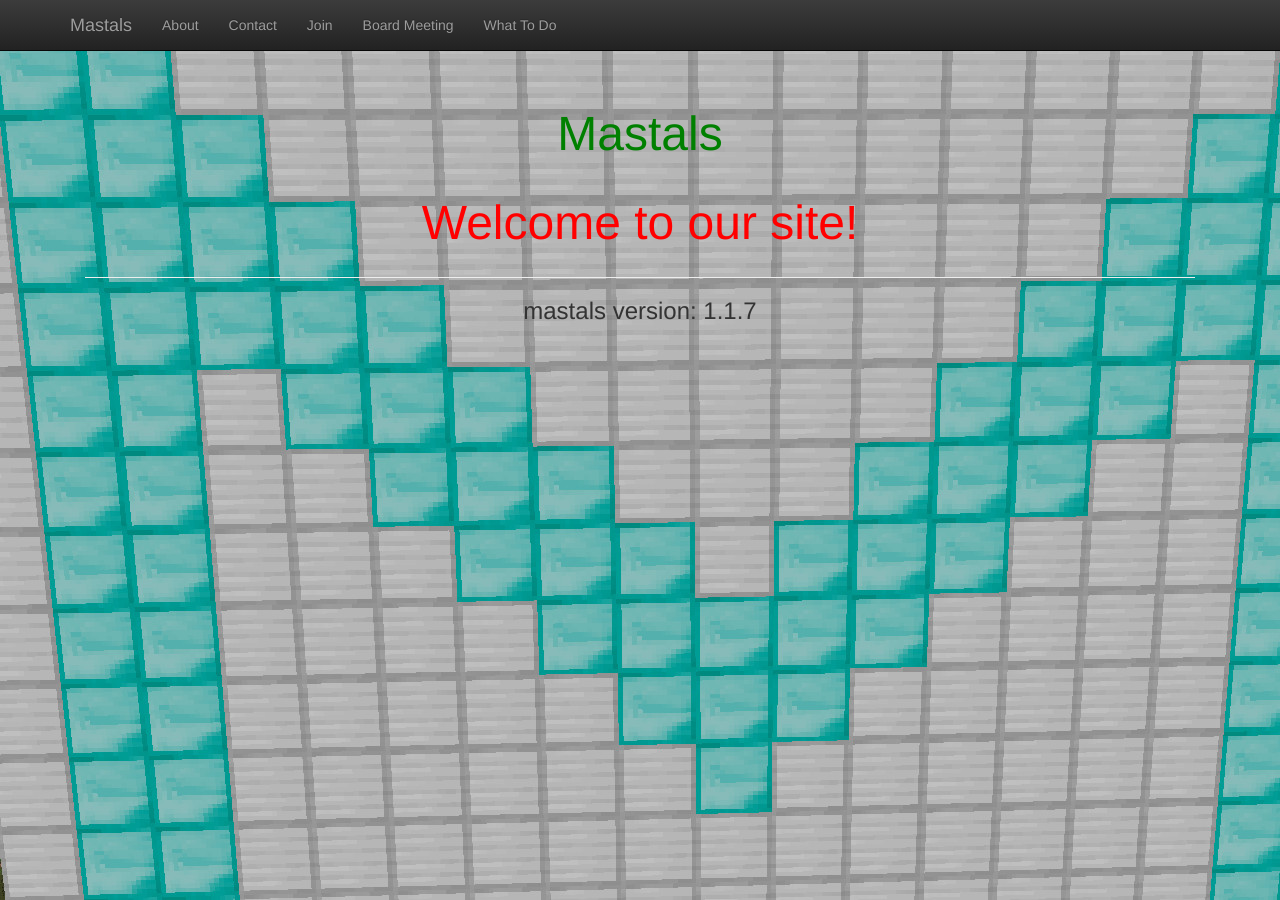
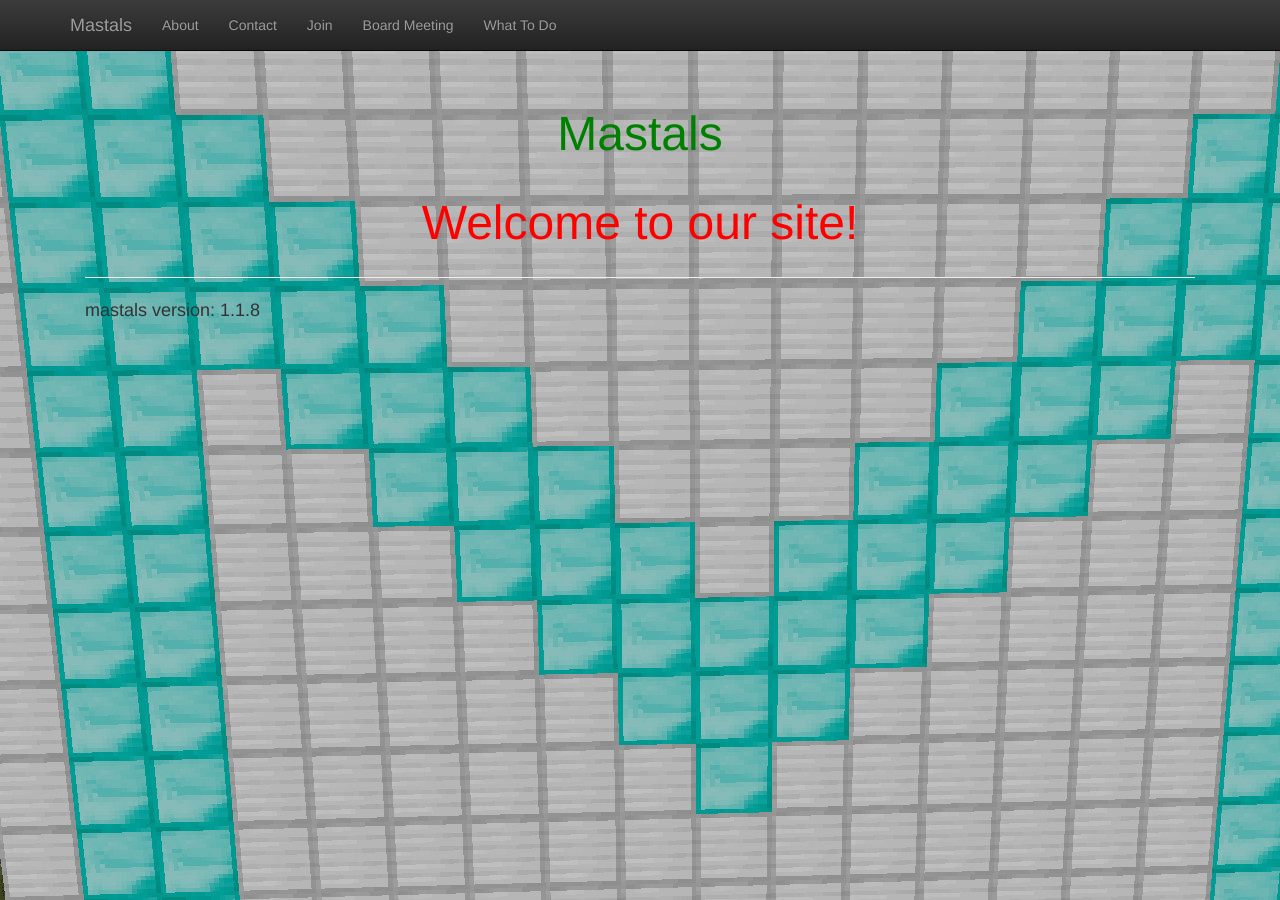
Before and after one commit to mastals/mastals.github.io, a Jekyll site: the page built from index.html, in a window 1280 px wide. Built offline with Jekyll 4.4.1, drawn with Linux system fonts in a browser that asks for light colours; nearby versions of some CDN libraries.

Commit message:
Update index.html

```diff
--- a/index.html
+++ b/index.html
@@ -7,6 +7,6 @@
 </p>
 
 <hr size="5"/>
-<h3>
-  mastals version: 1.1.7
-</h3>
+<div style="text-align: left; font-size: 18px">
+ mastals version: 1.1.8
+</div>
```
